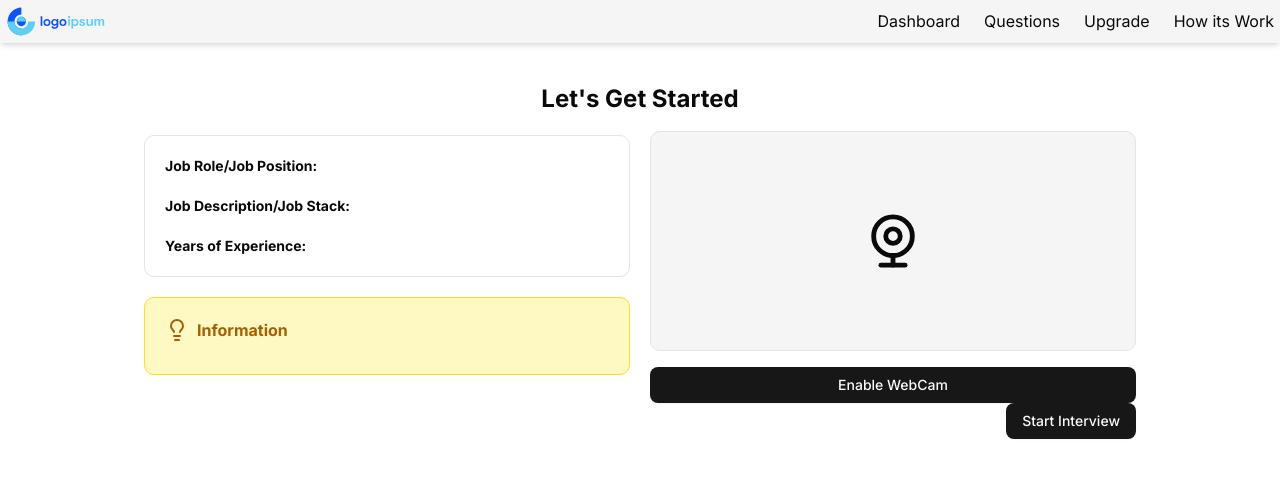
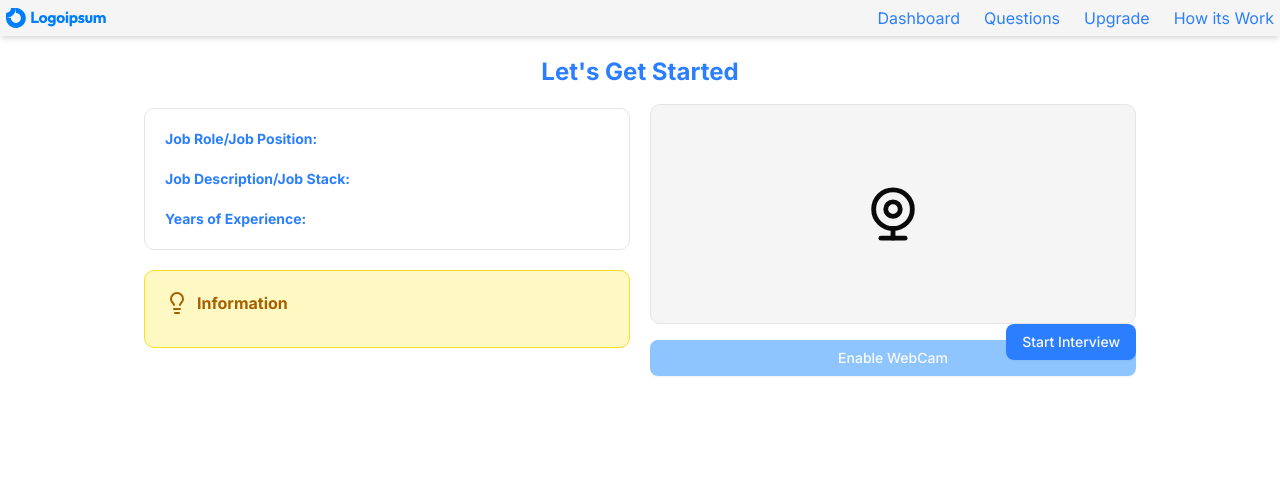
Before and after one commit to Ghalib18/prep-with-me, a Next.js app: page /dashboard/interview/1 in a window 1280 px wide. Shown: the top 478 px of the page. Built offline with nearby package versions, Linux system fonts and the light colour scheme; no server answers; the database is empty.

Commit message:
ui-changes

```diff
--- a/app/dashboard/_component/AddNewinterview.jsx
+++ b/app/dashboard/_component/AddNewinterview.jsx
@@ -76,7 +76,7 @@ function AddNewinterview() {
     <div>
       <div className='p-10 border rounded-lg bg-secondary hover:scale-105 hover:shadow-md cursor-pointer transition-all'
         onClick={()=>setOpenDailog(true)}>
-        <h2  className='font-bold text-lg text-center'> +Add New</h2>
+        <h2  className='font-bold text-lg text-center text-blue-500'> +Add New</h2>
       </div>
       <Dialog open={openDailog}>
         <DialogContent>
@@ -90,11 +90,11 @@ function AddNewinterview() {
                     <h2>Add details about job position,job description and year of experience</h2>
                     <div className='mt-7 my-2'>
                         <label className='font-semibold'>Job Role/Job Position</label>
-                        <Input placeholder="Ex. Full Stack developer" required onChange={(event)=>setJobRole(event.target.value)}/>
+                        <Input placeholder="Ex. Full Stack developer"  required onChange={(event)=>setJobRole(event.target.value)}/>
                     </div>
                     <div className=' my-2'>
-                        <label className='font-semibold'>Job Description/Tech-stack</label>
-                        <Textarea placeholder="Ex. React,Next.js,Sql" required
+                        <label className='font-semibold '>Job Description/Tech-stack</label>
+                        <Textarea  placeholder="Ex. React,Next.js,Sql" required
                         onChange={(event)=>setJobDesc(event.target.value)}/>
                     </div>
                     <div className='my-2'>
@@ -105,7 +105,7 @@ function AddNewinterview() {
                 </div>
             <div className='flex gap-5 justify-end'>
                <Button type="button" variant="ghost" onClick={()=>setOpenDailog(false)}>cancel</Button>
-                <Button type="submit" disabled={loading}>
+                <Button type="submit" disabled={loading} className='bg-blue-400'>
                     {loading?
                     <>
                     <LoaderCircle className='animate-spin'/>'Generating from AI'
--- a/app/dashboard/_component/Header.jsx
+++ b/app/dashboard/_component/Header.jsx
@@ -13,18 +13,18 @@ function Header() {
     <div className='flex p-1.5 items-center justify-between bg-secondary shadow-md'>
       <Image src='/logo.svg' alt="logo" width={100} height={80} />
       <ul className='hidden md:flex gap-6'>
-        <li className={`hover:text-primary hover:font-bold transition-all cursor-pointer
-        ${path=='/dashboard'&&'text-primary font-bold'}
+        <li className={`hover:text-blue-600 hover:font-bold  text-blue-500 transition-all cursor-pointer
+        ${path=='/dashboard'&&'text-blue-700 font-bold'}
         `}
         >Dashboard</li>
-        <li className={`hover:text-primary hover:font-bold transition-all cursor-pointer
-        ${path=='/dashboard/questions'&&'text-primary font-bold'}
+        <li className={`hover:text-blue-600 hover:font-bold  text-blue-500 transition-all cursor-pointer
+        ${path=='/dashboard/questions'&&'text-blue-700 font-bold'}
         `}>Questions</li>
-        <li className={`hover:text-primary hover:font-bold transition-all cursor-pointer
-        ${path=='/dashboard/upgrade'&&'text-primary font-bold'}
+        <li className={`hover:text-blue-600 hover:font-bold transition-all text-blue-500 cursor-pointer
+        ${path=='/dashboard/upgrade'&&'text-blue-700 font-bold'}
         `}>Upgrade</li>
-        <li className={`hover:text-primary hover:font-bold transition-all cursor-pointer
-        ${path=='/dashboard/how'&&'text-primary font-bold'}
+        <li className={`hover:text-blue-600 hover:font-bold transition-all text-blue-500 cursor-pointer
+        ${path=='/dashboard/how'&&'text-blue-700 font-bold'}
         `}>How its Work</li>
       </ul>
       <UserButton/>
--- /dev/null
+++ b/app/dashboard/_component/InterViewList.jsx
@@ -0,0 +1,48 @@
+"use client";
+import { useUser } from "@clerk/nextjs";
+import React, { useEffect, useState } from "react";
+import { db } from "@/utils/db";
+import { MockInterview } from "@/utils/schema";
+import { desc, eq } from "drizzle-orm";
+import InterviewItemCard from "./InterviewItemCard";
+import { Skeleton } from "@/components/ui/skeleton"
+
+
+const InterviewList = () => {
+  const { user } = useUser();
+  const [interviewList, setInterviewList] = useState([]);
+
+  useEffect(() => {
+    user && GetInterviewList();
+  }, [user]);
+
+  const GetInterviewList = async () => {
+    const result = await db
+      .select()
+      .from(MockInterview)
+      .where(
+        eq(MockInterview.createdBy, user?.primaryEmailAddress?.emailAddress)
+      )
+      .orderBy(desc(MockInterview.id));
+
+    console.log(result);
+    setInterviewList(result);
+  };
+  return (
+    <div>
+      <h2 className="font-medium text-xl">Previous Mock Interview</h2>
+
+      {interviewList ? (
+        <div className="grid grid-cols-1 md:grid-cols-2 lg:grid-cols-3 gap-5 my-3">
+          {interviewList.map((interview, index) => (
+            <InterviewItemCard key={index} interview={interview} />
+          ))}
+        </div>
+      ) : (
+        <Skeleton className="w-[100px] h-[20px] rounded-full" />
+      )}
+    </div>
+  );
+};
+
+export default InterviewList;
--- /dev/null
+++ b/app/dashboard/_component/InterviewItemCard.jsx
@@ -0,0 +1,29 @@
+import React from 'react'
+import { Button } from "@/components/ui/button";
+import { useRouter } from 'next/navigation';
+
+const InterviewItemCard = ({interview}) => {
+
+    const router = useRouter()
+    const onStart = ()=>{
+        router.push("/dashboard/interview/"+interview?.mockId)
+    }
+    const onFeedback = ()=>{
+        router.push("/dashboard/interview/"+interview?.mockId+"/feedback")
+    }
+  return (
+    <div className="border border-gray-500 shadow-sm rounded-lg p-3" >
+        <h2 className='font-bold text-blue-500' >{interview?.jobPosition}</h2>
+        <h2 className='text-sm text-gray-600' >{interview?.jobExperience} Years of experience</h2>
+        <h2 className="text-xs text-gray-400" >Created At:{interview.createdAt}</h2>
+
+        <div className='flex justify-between mt-2 gap-5 ' >
+            <Button onClick={onFeedback} size="xs"  className="w-20 bg-blue-400 rounded-full" >Feedback</Button>
+            <Button onClick={onStart} size="xs"  className="w-20 bg-blue-400 rounded-full">Start</Button>
+        </div>
+    </div>
+
+  )
+}
+
+export default InterviewItemCard
--- a/app/dashboard/interview/[interviewId]/feedback/page.jsx
+++ b/app/dashboard/interview/[interviewId]/feedback/page.jsx
@@ -104,7 +104,8 @@ const Feedback = () => {
         </>
       )}
 
-      <Button onClick={() => router.replace("/dashboard")}>Go Home</Button>
+      <Button onClick={() => router.replace("/dashboard")}
+        className='bg-blue-500 rounded-full'>Go Home</Button>
     </div>
   );
 };
--- a/app/dashboard/interview/[interviewId]/page.jsx
+++ b/app/dashboard/interview/[interviewId]/page.jsx
@@ -31,21 +31,21 @@ function Interview() {
     };
 
     return(
-        <div className="my-10">
-        <h2 className="font-bold text-2xl text-center">Let's Get Started</h2>
+        <div className="my-5">
+        <h2 className="font-bold text-2xl text-center text-blue-500">Let's Get Started</h2>
         <div className="grid grid-cols-1 md:grid-cols-2 gap-5 ">
           <div className="flex flex-col my-5 gap-5">
             <div className="flex flex-col p-5 rounded-lg border gap-5">
-              <h2 className="text-sm">
-                <strong>Job Role/Job Position: </strong>
+              <h2 className="text-sm text-gray-500">
+                <strong className='text-blue-500'>Job Role/Job Position: </strong>
                 {interviewData?.jobPosition}
               </h2>
-              <h2 className="text-sm">
-                <strong>Job Description/Job Stack: </strong>
+              <h2 className="text-sm text-gray-500">
+                <strong className='text-blue-500'>Job Description/Job Stack: </strong>
                 {interviewData?.jobDesc}
               </h2>
-              <h2 className="text-sm">
-                <strong>Years of Experience: </strong>
+              <h2 className="text-sm text-gray-500">
+                <strong className='text-blue-500'>Years of Experience: </strong>
                 {interviewData?.jobExperience}
               </h2>
             </div>
@@ -72,16 +72,16 @@ function Interview() {
                 <WebcamIcon className="h-55 w-full my-4 p-20 bg-secondary rounded-lg border" />
                 <Button
                 onClick={() => setWebCamEnabled(true)}
-                className={`${webCamEnabled ? "w-full" : "w-full"}`}>
+                className={`${webCamEnabled ? "w-full" : "w-full"} bg-blue-300`}>
                 {webCamEnabled ? "Close WebCam" : "Enable WebCam"}
               </Button>
               </div>
             }
           </div>
         </div>
-        <div className="flex justify-center my-4 md:my-0 md:justify-end md:items-end">
+        <div className="flex justify-center my-4 md:-my-13 md:justify-end md:items-end">
           <Link href={"/dashboard/interview/" + params.interviewId + "/start"}>
-            <Button>Start Interview</Button>
+            <Button className='bg-blue-500 '>Start Interview</Button>
           </Link>
         </div>
       </div>
--- a/app/dashboard/interview/[interviewId]/start/page.jsx
+++ b/app/dashboard/interview/[interviewId]/start/page.jsx
@@ -52,7 +52,7 @@ function StartInterview() {
           interData={interData}
         />
       </div>
-      <div className="flex gap-3 my-5  md:my-0  md:justify-end md:gap-6">
+      <div className="flex gap-3 my-5  md:-my-8  md:justify-end md:gap-6">
         {activeQuestionIndex > 0 && (
           <Button
             onClick={() => setActiveQuestionIndex(activeQuestionIndex - 1)}
--- a/app/dashboard/page.jsx
+++ b/app/dashboard/page.jsx
@@ -2,15 +2,17 @@ import { UserButton } from '@clerk/nextjs'
 import React from 'react'
 import Header from "./_component/Header"
 import AddNewinterview from './_component/AddNewinterview'
+import InterviewList from './_component/InterViewList'
 
 function Layout() {
   return (
     <div className='p-10'>
-     <h2 className='font-bold text-2xl'>Dashboard</h2>
+     <h2 className='font-bold text-2xl text-blue-500'>Dashboard</h2>
      <h2 className='text-gray-500'>Create and Start your AI Mockup Interview</h2>
      <div className='grid grid-cols-1 md:grid-cols-3 my-5'>
        <AddNewinterview/>
      </div>
+     <InterviewList/>
     </div>
   )
 }
--- /dev/null
+++ b/components/ui/skeleton.jsx
@@ -0,0 +1,15 @@
+import { cn } from "@/lib/utils"
+
+function Skeleton({
+  className,
+  ...props
+}) {
+  return (
+    <div
+      data-slot="skeleton"
+      className={cn("bg-accent animate-pulse rounded-md", className)}
+      {...props} />
+  );
+}
+
+export { Skeleton }
```
Also changed, not shown: public/logo.svg.
